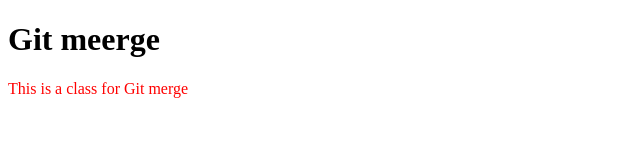
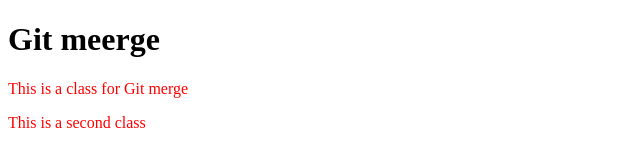
Before and after one commit to gadgetcrawford/git-lesson-2, a plain HTML site: page index.html in a window 1280 px wide. Shown: the whole page, without its empty margins (0-640 px from the left). Drawn offline with Linux system fonts and the light colour scheme.

Commit message:
initial commit

```diff
--- a/index.html
+++ b/index.html
@@ -10,6 +10,6 @@
 <body>
   <h1>Git meerge</h1>
   <p>This is a class for Git merge</p>
-
+  <p> This is a second class</p>
 </body>
 </html>
```
